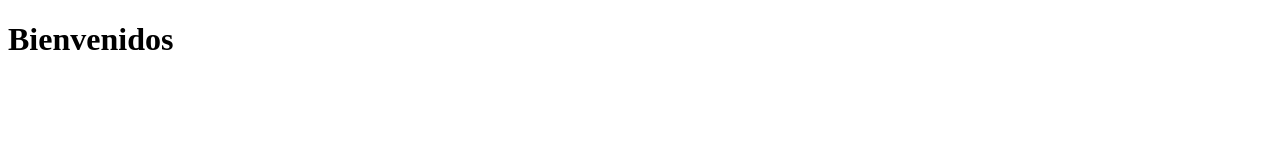
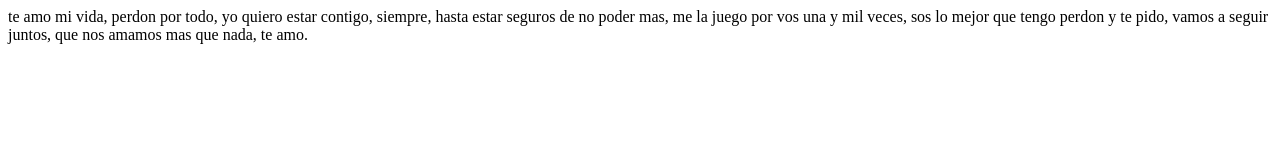
Before and after one commit to IgnacioCogliatti/IgnacioCogliatti.github.io, a plain HTML site: page index.html in a window 1280 px wide. Drawn offline with Linux system fonts and the light colour scheme.

Commit message:
Update index.html

```diff
--- a/index.html
+++ b/index.html
@@ -2,11 +2,10 @@
 <html lang="en">
 <head>
     <meta charset="UTF-8">
-    <meta name="viewport" content="width=device-width, initial-scale=1.0">
-    <meta http-equiv="X-UA-Compatible" content="ie=edge">
-    <title>Hello curse</title>
+    <title>Sofi</title>
 </head>
 <body>
-<h1>Bienvenidos</h1>
+te amo mi vida, perdon por todo, yo quiero estar contigo, siempre, hasta estar seguros de no poder mas, me la juego por vos una y mil veces, sos lo mejor que tengo
+perdon y te pido, vamos a seguir juntos, que nos amamos mas que nada, te amo.
 </body>
 </html>
```
